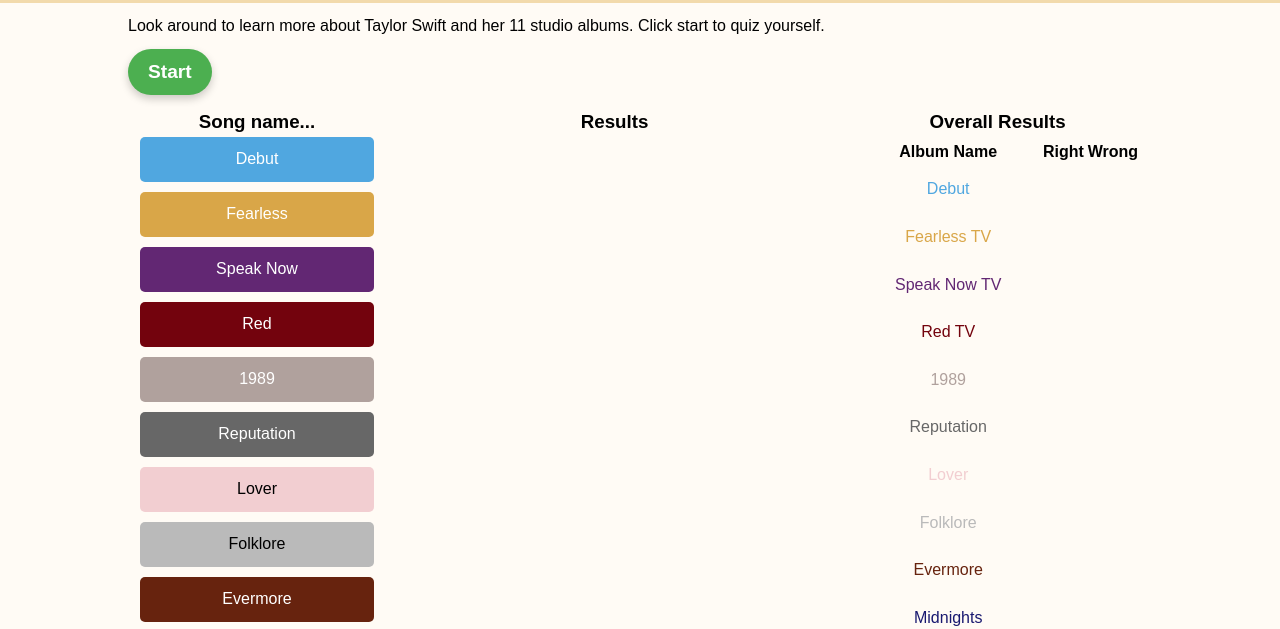
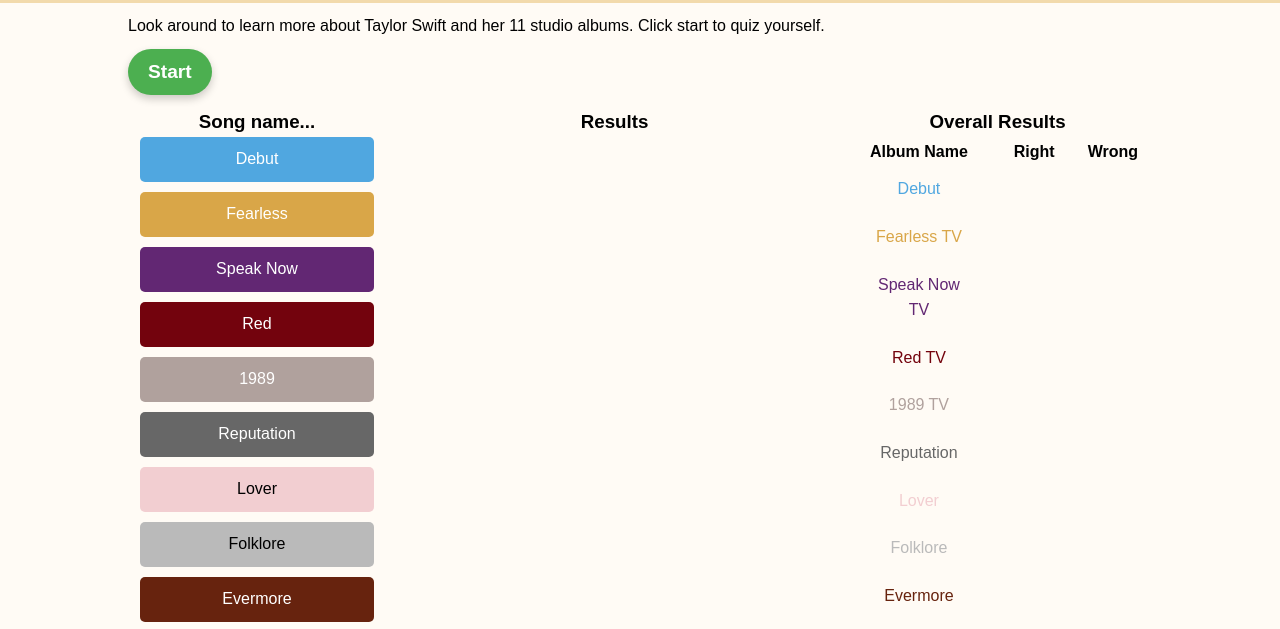
Before and after one commit to finnegak/taylorswiftgame, a plain HTML site: page index.html in a window 1280 px wide. Shown: the part 163-792 px from the top of the page. Drawn offline with Linux system fonts and the light colour scheme.

Commit message:
finished

```diff
--- a/index.css
+++ b/index.css
@@ -11,8 +11,15 @@
 #results_column {
     width: 45%;
 }
+#results{
+    text-align:left;
+}
 #overall_results_column{
     width: 30%;
+}
+#overall-results tr th, #overall-results tr td {
+    width:50%;
+
 }
 #game_table {
     width: 100%;
--- a/index.html
+++ b/index.html
@@ -74,39 +74,39 @@
                 </td>
                 <td id="overall_results_column">
                     <h3 class = "column-headings"> Overall Results </h3>
-                    <table>
+                    <table id="overall-results">
                         <tr>
                             <th> Album Name</th>
                             <th> Right </th>
                             <th> Wrong </th>
                         </tr>
                         <tr>
-                            <td style = "color:#50a7e0;" > Debut </td>
+                            <td style = "color: var(--color-debut)" > Debut </td>
                             <td id="debutR"></td>
                             <td id="debutW"></td>
                         </tr>
                         <tr>
-                            <td style = "color:#D9A648;"> Fearless TV </td>
+                            <td style = "color: var(--color-fearless)"> Fearless TV </td>
                             <td id="fearlessR"></td>
                             <td id="fearlessW"></td>
                         </tr>
                         <tr>
-                            <td style = "color:#622773;"> Speak Now TV </td>
+                            <td style = "color: var(--color-speak_now);"> Speak Now TV </td>
                             <td id="speaknowR"></td>
                             <td id="speaknowW"></td>
                         </tr>
                         <tr>
-                            <td style = "color:#73030D;"> Red TV </td>
+                            <td style = "color: var(--color-red);"> Red TV </td>
                             <td id="redR"></td>
                             <td id="redW"></td>
                         </tr>
                         <tr>
-                            <td style = "color:#b0a19d;"> 1989 </td>
+                            <td style = "color: var(--color-1989)"> 1989 TV</td>
                             <td id="x1989R"></td>
                             <td id="x1989W"></td>
                         </tr>
                         <tr>
-                            <td style = "color:#676767;">Reputation</td>
+                            <td style = "color: var(--color-reputation)">Reputation</td>
                             <td id="reputationR"></td>
                             <td id="reputationW"></td>
                         </tr>
@@ -116,7 +116,7 @@
                             <td id="loverW"></td>
                         </tr>
                         <tr>
-                            <td style = "color:#bababa;">Folklore</td>
+                            <td style = "color: var(--color-folklore)">Folklore</td>
                             <td id="folkloreR"></td>
                             <td id="folkloreW"></td>
                         </tr>
@@ -131,7 +131,7 @@
                             <td id="midnightsW"></td>
                         </tr>
                         <tr>
-                            <td style = "color:var(--color-ttpd)">The Tourtered Poets Department</td>
+                            <td style = "color:var(--color-ttpd)">TTPD</td>
                             <td id="TTPDR"></td>
                             <td id="TTPDW"></td>
                         </tr>
--- a/quiz.js
+++ b/quiz.js
@@ -615,9 +615,6 @@
     document.getElementById('midnightsW').innerHTML = log[19];
     document.getElementById('TTPDR').innerHTML = log[20];
     document.getElementById('TTPDW').innerHTML = log[21];
-    document.getElementById('totalRight').innerHTML = "0/230";
-    document.getElementById('totalPercentage').innerHTML = "0%"
-
 }
 
 function update(rand, x) {
```
